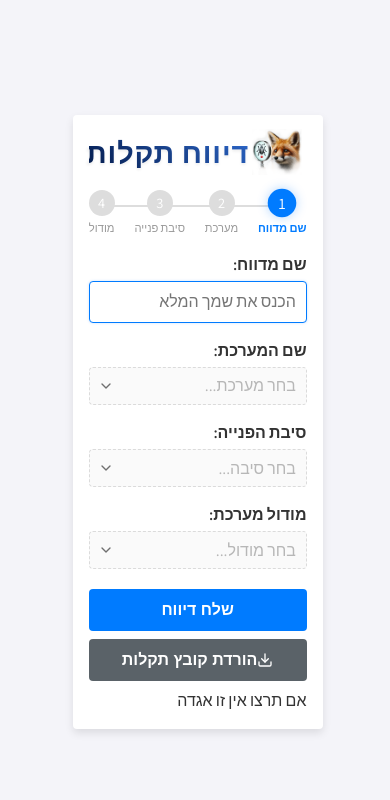
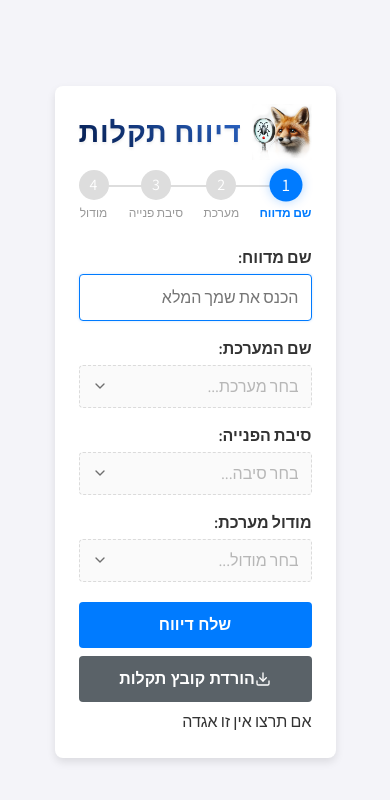
Before and after one commit to githuber20202/DefectReport, a website: page index.html in a window 390 px wide. Drawn offline with Linux system fonts and the light colour scheme; no server answers.

Commit message:
update responsivity...0000

```diff
--- a/styles.css
+++ b/styles.css
@@ -400,52 +400,61 @@ form > p {
 
 /* ✅ מסכים קטנים (טלפונים) */
 @media screen and (max-width: 700px) {
+  body {
+    padding: var(--spacing-sm);
+  }
+
   form {
-    width: 95%; /* הגדלת הרוחב באחוזים */
-    max-width: none; /* הסרת ההגבלה של רוחב מקסימלי */
-    padding: var(--spacing-md);
-    margin: var(--spacing-xs);
-    border-radius: var(--border-radius-sm);
+    width: 100%; /* מלוא הרוחב עם שוליים קטנים */
+    max-width: 500px; /* הגבלת רוחב מקסימלי */
+    margin: 0 auto; /* מרכוז הטופס */
+    padding: var(--spacing-lg); /* הגדלת הפדינג */
+    border-radius: var(--border-radius-md);
   }
 
   h1 {
     font-size: 1.8rem;
-    padding-right: 60px;
+    padding-right: 70px; /* מרווח יותר גדול לאייקון */
     margin-bottom: var(--spacing-md);
     white-space: nowrap;
   }
 
   h1::after {
-    width: 50px;
-    height: 50px;
-    right: 5px;
+    width: 60px;
+    height: 60px;
+    right: 0;
   }
 
   .progress-container {
-    margin-bottom: var(--spacing-md);
+    margin-bottom: var(--spacing-lg);
+    flex-wrap: wrap; /* אפשרות לגלישה */
+    gap: var(--spacing-xs);
   }
 
   .step-number {
-    width: 26px;
-    height: 26px;
-    font-size: 0.9rem;
+    width: 30px;
+    height: 30px;
+    font-size: 1rem;
   }
 
   .step-label {
-    font-size: 0.7rem;
+    font-size: 0.75rem;
+    text-align: center;
   }
 
   button {
-    padding: 0.75rem;
+    padding: 0.875rem;
+    font-size: 1rem;
   }
 
   input, select, textarea {
-    padding: 0.6rem;
+    padding: 0.75rem;
     font-size: 1rem;
   }
 
   select {
-    background-position: left 0.5rem center;
+    background-position: left 0.75rem center;
+    padding-left: 2.5rem;
   }
 }
 
```
